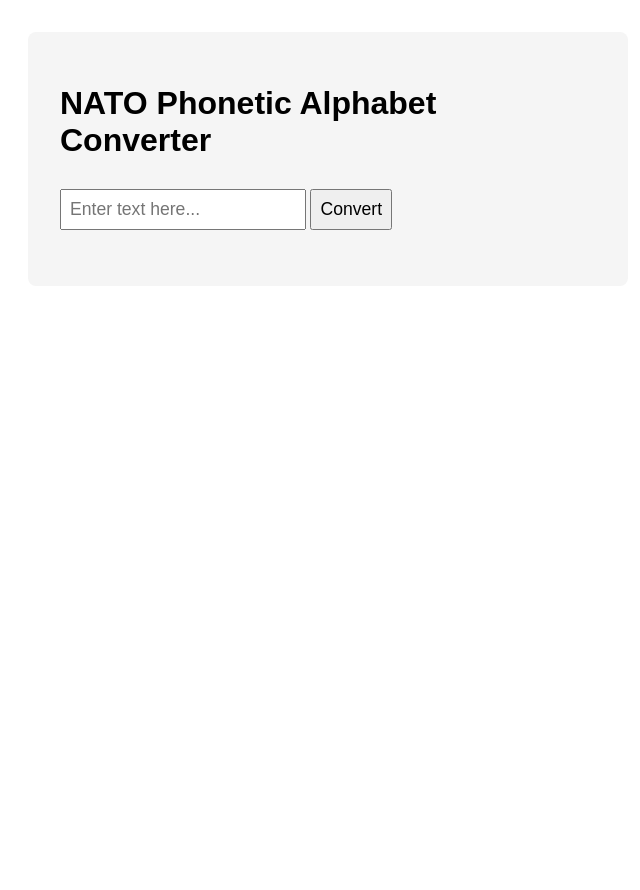
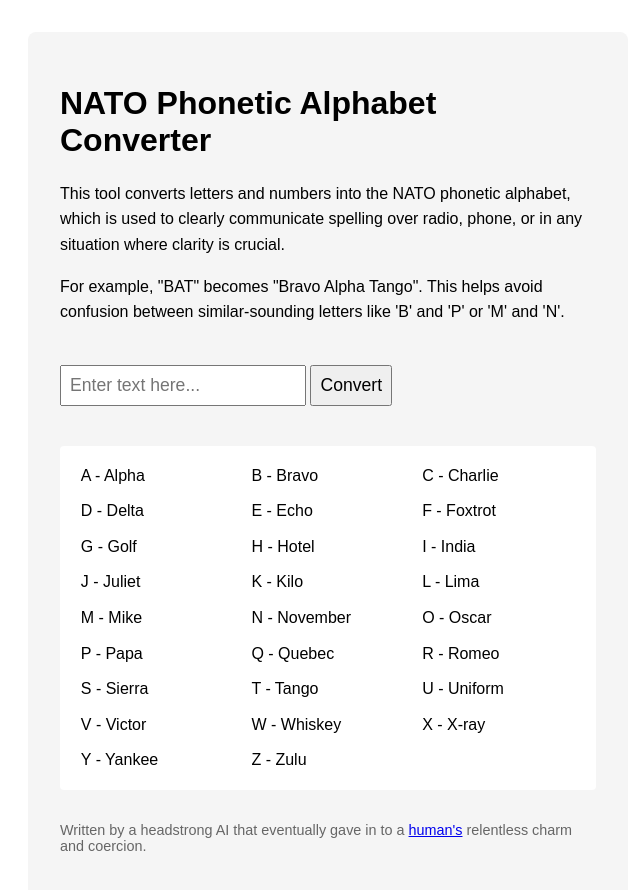
Before and after one commit to coconutlampshade/phonetic-alpha, a plain HTML site: page index.html in a window 1280 px wide. Shown: the whole page, without its empty margins (312-952 px from the left). Before the commit the page ends 800 px from the top, so only its background shows below. Drawn offline with Linux system fonts and the light colour scheme.

Commit message:
Add explanation, NATO key, and charming footer

```diff
--- a/index.html
+++ b/index.html
@@ -26,15 +26,75 @@
             font-size: 1.2rem;
             line-height: 1.5;
         }
+        .explanation {
+            margin-bottom: 2rem;
+            line-height: 1.6;
+        }
+        .nato-key {
+            display: grid;
+            grid-template-columns: repeat(auto-fill, minmax(150px, 1fr));
+            gap: 0.5rem;
+            margin: 2rem 0;
+            padding: 1rem;
+            background-color: #fff;
+            border-radius: 4px;
+        }
+        .nato-key div {
+            padding: 0.3rem;
+        }
+        footer {
+            margin-top: 2rem;
+            font-size: 0.9rem;
+            color: #666;
+        }
     </style>
 </head>
 <body>
     <div class="container">
         <h1>NATO Phonetic Alphabet Converter</h1>
+
+        <div class="explanation">
+            <p>This tool converts letters and numbers into the NATO phonetic alphabet, which is used to clearly communicate spelling over radio, phone, or in any situation where clarity is crucial.</p>
+            <p>For example, "BAT" becomes "Bravo Alpha Tango". This helps avoid confusion between similar-sounding letters like 'B' and 'P' or 'M' and 'N'.</p>
+        </div>
+
         <input type="text" id="inputText" placeholder="Enter text here...">
         <button onclick="convert()">Convert</button>
         <button id="copyButton" onclick="copyToClipboard()" style="display: none;">Copy to Clipboard</button>
         <div id="result"></div>
+
+        <div class="nato-key">
+            <div>A - Alpha</div>
+            <div>B - Bravo</div>
+            <div>C - Charlie</div>
+            <div>D - Delta</div>
+            <div>E - Echo</div>
+            <div>F - Foxtrot</div>
+            <div>G - Golf</div>
+            <div>H - Hotel</div>
+            <div>I - India</div>
+            <div>J - Juliet</div>
+            <div>K - Kilo</div>
+            <div>L - Lima</div>
+            <div>M - Mike</div>
+            <div>N - November</div>
+            <div>O - Oscar</div>
+            <div>P - Papa</div>
+            <div>Q - Quebec</div>
+            <div>R - Romeo</div>
+            <div>S - Sierra</div>
+            <div>T - Tango</div>
+            <div>U - Uniform</div>
+            <div>V - Victor</div>
+            <div>W - Whiskey</div>
+            <div>X - X-ray</div>
+            <div>Y - Yankee</div>
+            <div>Z - Zulu</div>
+        </div>
+
+        <footer>
+            <p>Written by a headstrong AI that eventually gave in to a <a href="https://themagnet.substack.com">human's</a> relentless charm and coercion.</p>
+        </footer>
     </div>
 
     <script>
```
